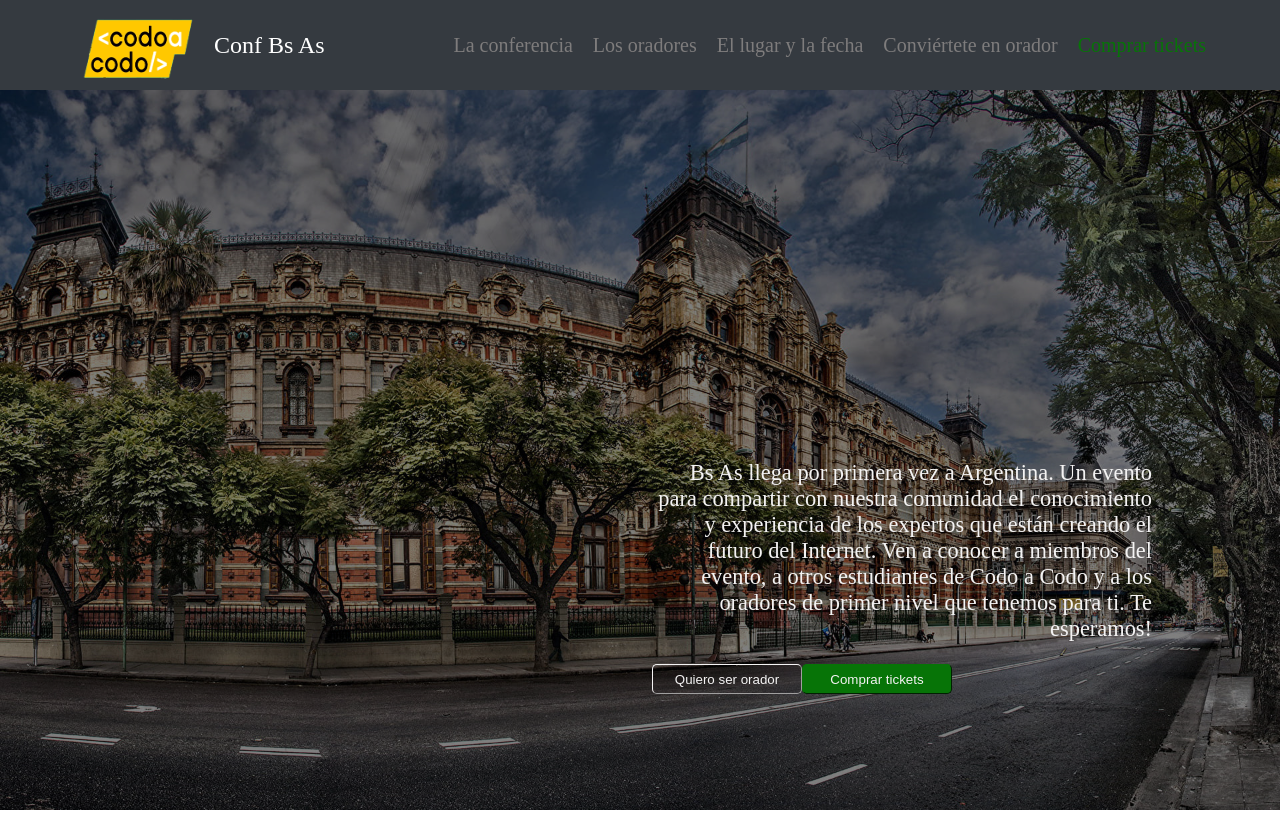
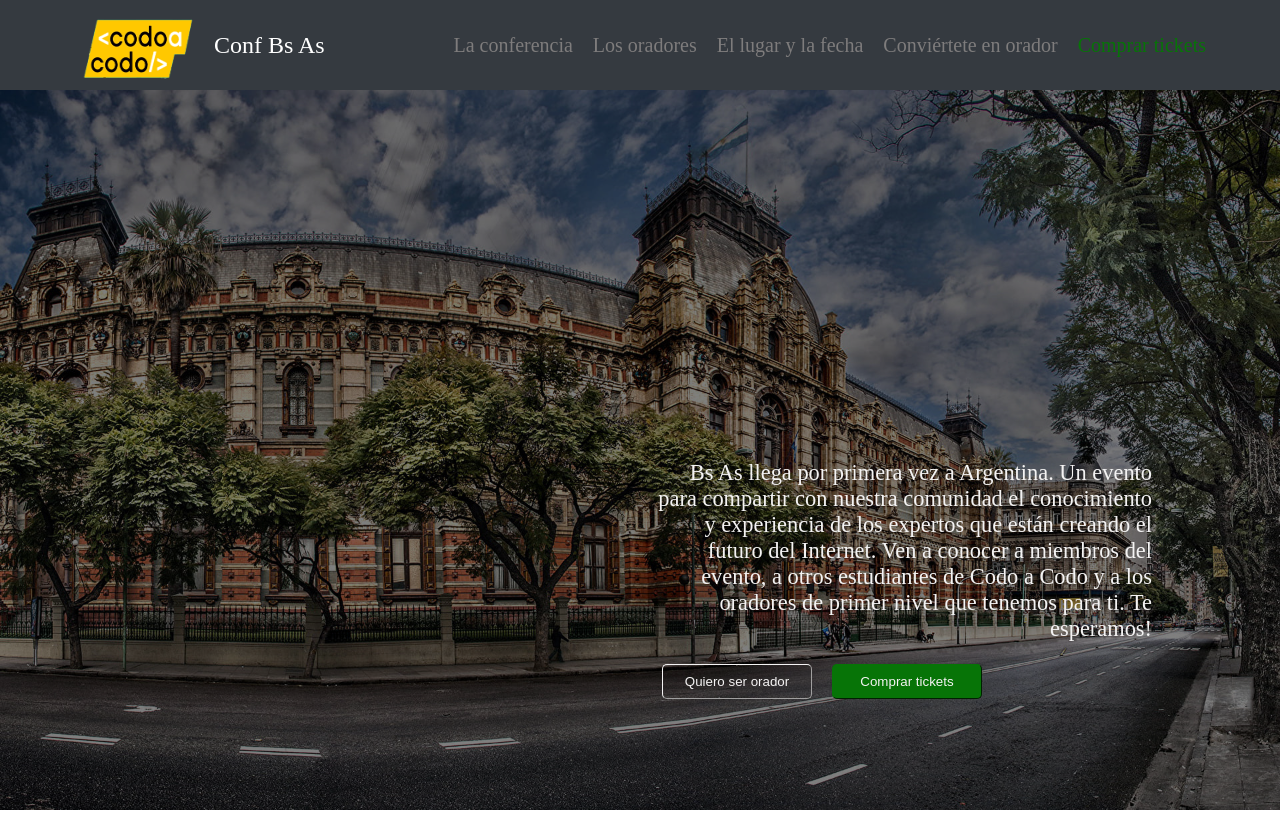
Before and after one commit to MakoskiVictor/CodoACodoIntegrador, an Angular app: page / in a window 1280 px wide. Built offline with nearby package versions, Linux system fonts and the light colour scheme.

Commit message:
add margin

```diff
--- a/src/app/modules/shared/components/button/button.component.scss
+++ b/src/app/modules/shared/components/button/button.component.scss
@@ -1,5 +1,5 @@
 .btn1 {
-  height: 30px;
+  height: 35px;
   width: 150px;
   background-color: transparent;
   color: var(--color-blanco);
@@ -7,10 +7,11 @@
   border-color: var(--color-blanco);
   border-width: 1px;
   cursor: pointer;
+  margin: auto 10px auto 10px;
 }
 
 .btn2 {
-  height: 30px;
+  height: 35px;
   width: 150px;
   background-color: var(--color-verde);
   color: var(--color-blanco);
@@ -18,4 +19,5 @@
   border-color: var(--color-verde);
   border-width: 1px;
   cursor: pointer;
+  margin: auto 10px auto 10px;
 }
```
